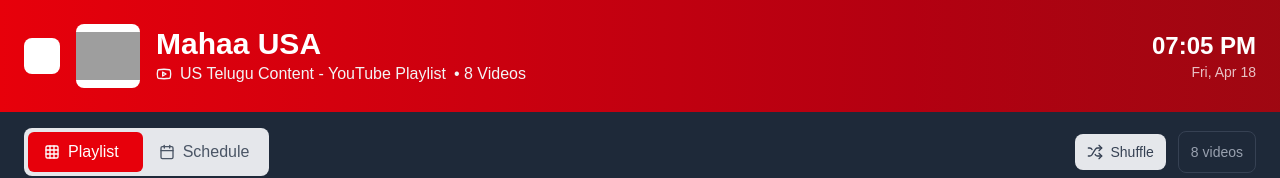
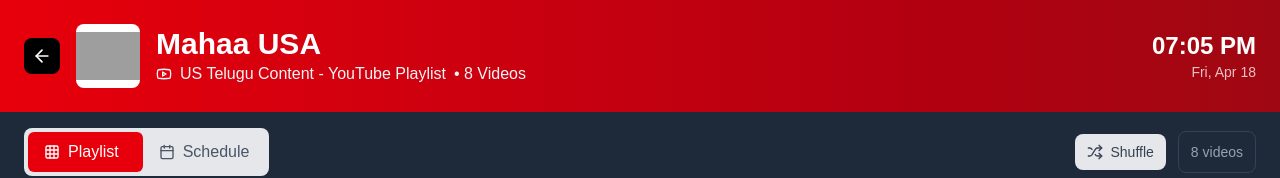
Before and after one commit to skillgekku/mahaadigital, a Next.js app: page / in a window 1280 px wide. Both pictures are taken after a click on the button "Watch Now". Shown: the top 178 px of the page. Built offline with nearby package versions, Linux system fonts and the light colour scheme; grey boxes are pictures that could not be loaded.

Commit message:
fix back button colours

```diff
--- a/app/components/channel/ChannelGrid.tsx
+++ b/app/components/channel/ChannelGrid.tsx
@@ -9,7 +9,7 @@
   onSchedule: (channelIndex: number) => void;
 }
 
-export default function ChannelGrid({ onPlay, onSchedule }: ChannelGridProps) {
+export default function ChannelGrid({ onPlay, onSchedule }: Readonly<ChannelGridProps>) {
   return (
     <div className="grid grid-cols-1 md:grid-cols-2 lg:grid-cols-4 gap-8">
       {CHANNELS.map((channel, index) => (
--- a/app/components/channel/MahaaUSAPlaylist.tsx
+++ b/app/components/channel/MahaaUSAPlaylist.tsx
@@ -11,7 +11,7 @@
   onPlayVideo: (videoId: string) => void;
 }
 
-export default function MahaaUSAPlaylist({ onBack, onPlayVideo }: MahaaUSAPlaylistProps) {
+export default function MahaaUSAPlaylist({ onBack, onPlayVideo }: Readonly<MahaaUSAPlaylistProps>) {
   const { isDarkMode } = useTheme();
   const theme = THEME_CLASSES[isDarkMode ? 'dark' : 'light'];
 
@@ -133,9 +133,9 @@
             <div className="flex items-center space-x-3 sm:space-x-4">
               <button
                 onClick={onBack}
-                className="p-2 rounded-lg bg-white bg-opacity-10 hover:bg-opacity-20 transition-colors touch-target"
+                className="p-2 rounded-lg bg-black bg-opacity-10 hover:bg-opacity-20 transition-colors touch-target"
               >
-                <ArrowLeft className="w-5 h-5" />
+                <ArrowLeft className="w-5 h-5 "  />
               </button>
               <div className="w-12 h-12 sm:w-16 sm:h-16 bg-white rounded-lg flex items-center justify-center overflow-hidden flex-shrink-0">
                 <img
@@ -309,7 +309,7 @@
                 <div
                   key={video.id}
                   className={`${theme.card} rounded-xl p-4 sm:p-6 border transition-all duration-300 hover:shadow-lg cursor-pointer touch-target ${
-                    video.isCurrentlyPlaying ? 'border-red-500 bg-red-50 dark:bg-red-900/20' : 'hover:border-red-300'
+                    video.isCurrentlyPlaying ? 'border-red-500  dark:bg-red-900/20' : 'hover:border-red-300'
                   }`}
                   onClick={() => onPlayVideo(video.youtubeId)}
                 >
```
